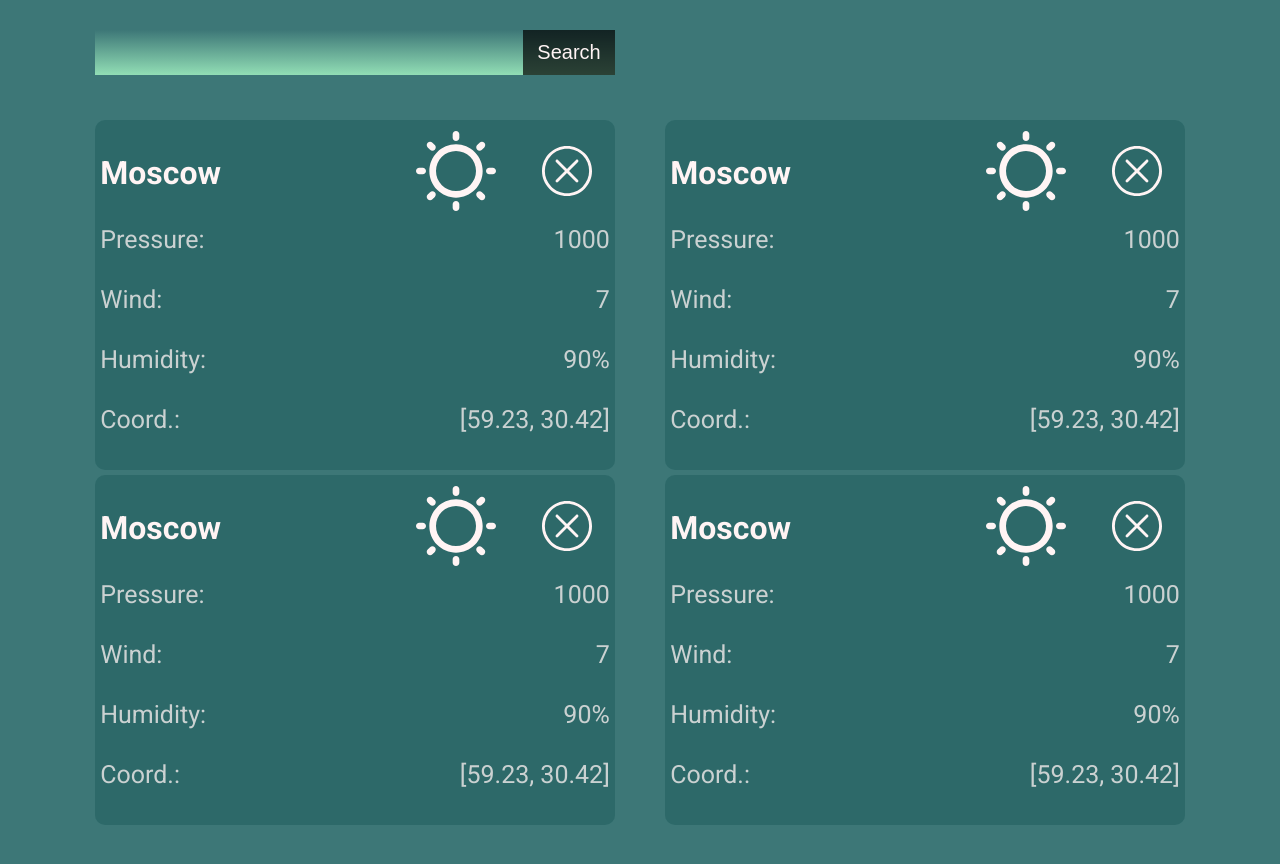
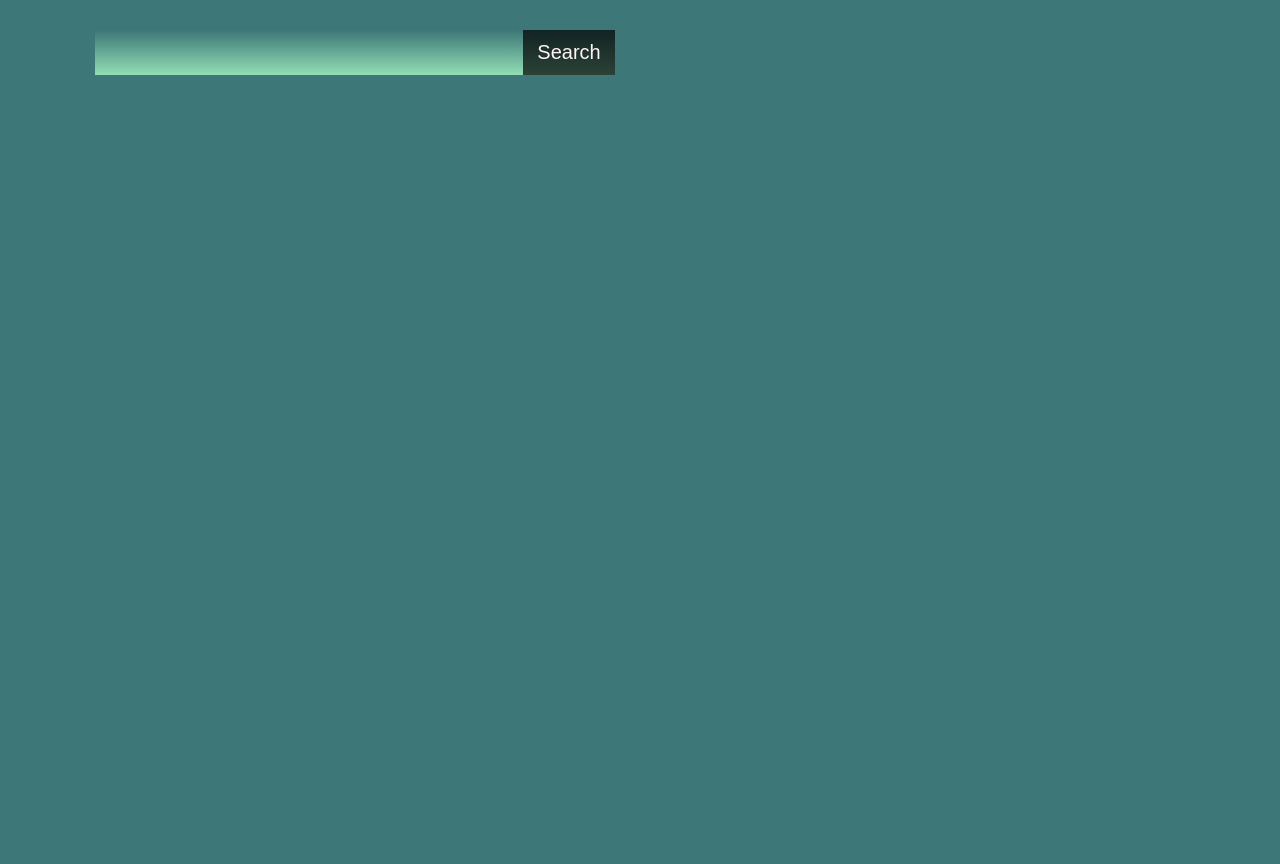
Before and after one commit to dshtefan/weather-forecast-react-app, a React (Create React App) app: page / in a window 1280 px wide. Shown: the part 920-1784 px from the top of the page. Built offline with nearby package versions, Linux system fonts and the light colour scheme.

Commit message:
Cities list displaying

```diff
--- a/src/components/city-list-item/city-list-item.js
+++ b/src/components/city-list-item/city-list-item.js
@@ -5,13 +5,13 @@ import './city-list-item.scss';
 import weatherIcon from './svg/weather-icon.svg';
 import deleteIcon from './svg/delete.svg';
 
-const CityListItem = () => {
+const CityListItem = ({ city }) => {
   return (
     <div id="city-list-item">
       <div id="tab-info">
         <div id="tab-info-city">
           <div id="tab-info-city-text">
-            Moscow
+            {`${city.city} ${city.temp}°`}
           </div>
         </div>
         <div id="tab-info-icon">
@@ -33,10 +33,10 @@ const CityListItem = () => {
           <div className="weather-info-line">Coord.:</div>
         </div>
         <div id="item-info-right">
-          <div className="weather-info-line">1000</div>
-          <div className="weather-info-line">7</div>
-          <div className="weather-info-line">90%</div>
-          <div className="weather-info-line">[59.23, 30.42]</div>
+          <div className="weather-info-line">{city.pressure} hPa</div>
+          <div className="weather-info-line">{city.wind} m/s</div>
+          <div className="weather-info-line">{city.humidity}%</div>
+          <div className="weather-info-line">[{city.lat}, {city.lon}]</div>
         </div>
       </div>
     </div>
--- a/src/components/city-list/city-list.js
+++ b/src/components/city-list/city-list.js
@@ -1,19 +1,25 @@
 import React from 'react';
+import { connect } from 'react-redux';
+
+import './city-list.scss';
+
 import CityListItem from '../city-list-item';
 import InputBox from '../input-box';
 
-import './city-list.scss';
-
-const CityList = () => {
+const CityList = ({ cities }) => {
   return (
     <div id="city-list">
       <InputBox />
-      <CityListItem />
-      <CityListItem />
-      <CityListItem />
-      <CityListItem />
+      {
+        cities.map((el) => (<CityListItem city={el}/>))
+      }
     </div>
   )
 };
 
-export default CityList;
+const mapStateToProps = ({ frontCity, cities }) => ({
+  cities,
+  frontCity
+});
+
+export default connect(mapStateToProps)(CityList);
```
